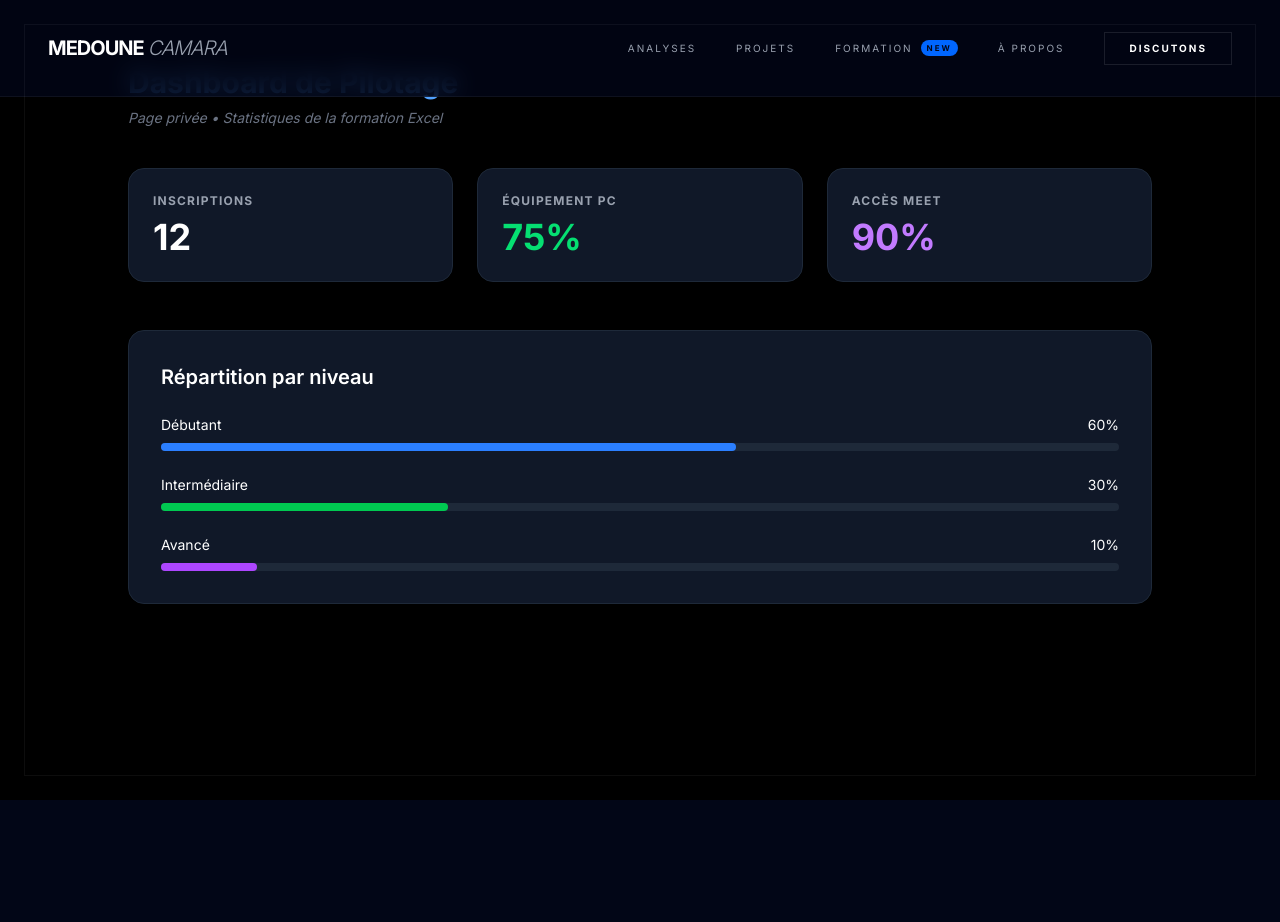
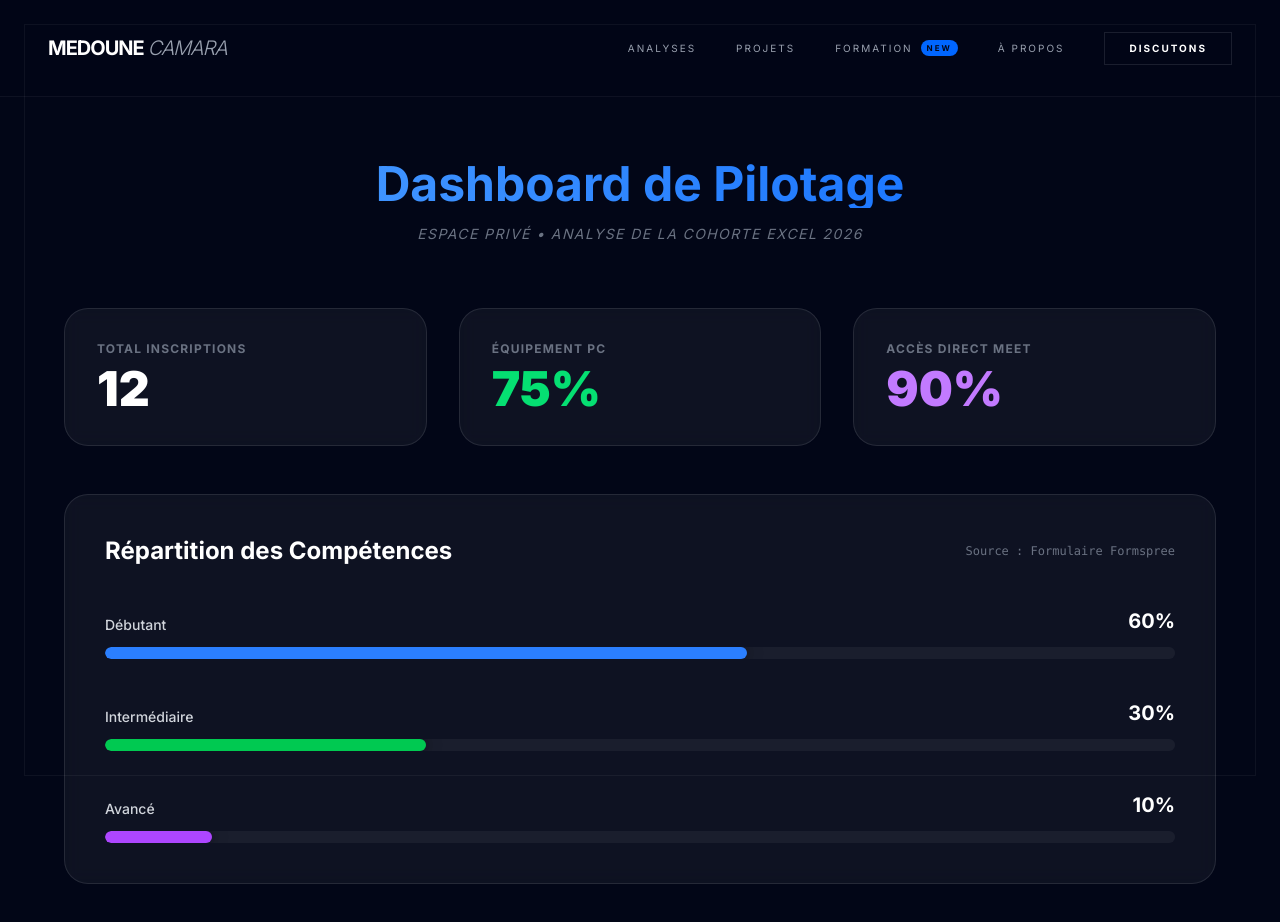
Before and after one commit to Medoune-data/medoune-business-analyst, a Next.js app: page /admin-stats in a window 1280 px wide. Shown: the top 922 px of the page. Before the commit the page ends 800 px from the top, so only its background shows below. Built offline with nearby package versions, Linux system fonts and the light colour scheme; a web font is replaced by a local one.

Commit message:
UI: Refonte complète du dashboard stats pour corriger le layout

```diff
--- a/src/app/admin-stats/page.tsx
+++ b/src/app/admin-stats/page.tsx
@@ -1,71 +1,74 @@
 import React from 'react';
 
 export default function AdminStatsPage() {
-  // Ces données sont à mettre à jour manuellement selon tes rapports Formspree
   const stats = {
     totalInscrits: 12,
-    tauxPC: 75, // en %
-    dispoMeet: 90, // en %
-    niveaux: {
-      debutant: 60,
-      intermediaire: 30,
-      avance: 10
-    }
+    tauxPC: 75,
+    dispoMeet: 90,
+    niveaux: { debutant: 60, intermediaire: 30, avance: 10 }
   };
 
   return (
-    <main className="min-h-screen bg-black text-white py-16 px-4">
-      <div className="max-w-5xl mx-auto">
-        <h1 className="text-3xl font-bold mb-2 text-blue-400">Dashboard de Pilotage</h1>
-        <p className="text-gray-500 mb-10 text-sm italic">Page privée • Statistiques de la formation Excel</p>
+    <main className="min-h-screen bg-brand-midnight text-white pt-40 pb-20 px-6">
+      <div className="max-w-6xl mx-auto">
 
-        {/* --- CARTES KPI --- */}
-        <div className="grid grid-cols-1 md:grid-cols-3 gap-6 mb-12">
-          <div className="bg-gray-900 p-6 rounded-2xl border border-gray-800">
-            <p className="text-gray-400 text-xs uppercase font-bold tracking-widest">Inscriptions</p>
-            <h3 className="text-4xl font-bold mt-2">{stats.totalInscrits}</h3>
+        {/* EN-TÊTE CENTRÉ */}
+        <div className="text-center mb-16">
+          <h1 className="text-4xl md:text-5xl font-bold mb-4 bg-gradient-to-r from-blue-400 to-accent-primary bg-clip-text text-transparent">
+            Dashboard de Pilotage
+          </h1>
+          <p className="text-gray-500 text-sm tracking-widest uppercase italic">
+            Espace Privé • Analyse de la Cohorte Excel 2026
+          </p>
+        </div>
+
+        {/* GRILLE DES KPI */}
+        <div className="grid grid-cols-1 md:grid-cols-3 gap-8 mb-12">
+          <div className="bg-white/5 backdrop-blur-sm p-8 rounded-3xl border border-white/10 hover:border-accent-primary/50 transition-all group">
+            <p className="text-gray-500 text-xs font-bold uppercase tracking-widest mb-2">Total Inscriptions</p>
+            <h3 className="text-5xl font-black group-hover:scale-110 transition-transform origin-left">
+              {stats.totalInscrits}
+            </h3>
           </div>
-          <div className="bg-gray-900 p-6 rounded-2xl border border-gray-800">
-            <p className="text-gray-400 text-xs uppercase font-bold tracking-widest">Équipement PC</p>
-            <h3 className="text-4xl font-bold mt-2 text-green-400">{stats.tauxPC}%</h3>
+
+          <div className="bg-white/5 backdrop-blur-sm p-8 rounded-3xl border border-white/10 hover:border-green-500/50 transition-all group">
+            <p className="text-gray-500 text-xs font-bold uppercase tracking-widest mb-2">Équipement PC</p>
+            <h3 className="text-5xl font-black text-green-400 group-hover:scale-110 transition-transform origin-left">
+              {stats.tauxPC}%
+            </h3>
           </div>
-          <div className="bg-gray-900 p-6 rounded-2xl border border-gray-800">
-            <p className="text-gray-400 text-xs uppercase font-bold tracking-widest">Accès Meet</p>
-            <h3 className="text-4xl font-bold mt-2 text-purple-400">{stats.dispoMeet}%</h3>
+
+          <div className="bg-white/5 backdrop-blur-sm p-8 rounded-3xl border border-white/10 hover:border-purple-500/50 transition-all group">
+            <p className="text-gray-500 text-xs font-bold uppercase tracking-widest mb-2">Accès Direct Meet</p>
+            <h3 className="text-5xl font-black text-purple-400 group-hover:scale-110 transition-transform origin-left">
+              {stats.dispoMeet}%
+            </h3>
           </div>
         </div>
 
-        {/* --- RÉPARTITION DES NIVEAUX --- */}
-        <div className="bg-gray-900 p-8 rounded-2xl border border-gray-800">
-          <h2 className="text-xl font-semibold mb-6">Répartition par niveau</h2>
-          <div className="space-y-6">
-            <div>
-              <div className="flex justify-between text-sm mb-2">
-                <span>Débutant</span>
-                <span>{stats.niveaux.debutant}%</span>
+        {/* SECTION NIVEAUX - PLUS LARGE ET ÉLÉGANTE */}
+        <div className="bg-white/5 backdrop-blur-sm p-10 rounded-3xl border border-white/10">
+          <div className="flex items-center justify-between mb-10">
+            <h2 className="text-2xl font-bold">Répartition des Compétences</h2>
+            <span className="text-xs text-gray-500 font-mono">Source : Formulaire Formspree</span>
+          </div>
+
+          <div className="space-y-10">
+            {[
+              { label: "Débutant", val: stats.niveaux.debutant, color: "bg-blue-500" },
+              { label: "Intermédiaire", val: stats.niveaux.intermediaire, color: "bg-green-500" },
+              { label: "Avancé", val: stats.niveaux.avance, color: "bg-purple-500" }
+            ].map((n) => (
+              <div key={n.label}>
+                <div className="flex justify-between items-end mb-3">
+                  <span className="text-sm font-medium text-gray-300">{n.label}</span>
+                  <span className="text-xl font-bold">{n.val}%</span>
+                </div>
+                <div className="w-full bg-white/5 h-3 rounded-full overflow-hidden">
+                  <div className={`${n.color} h-full rounded-full shadow-[0_0_15px_rgba(0,0,0,0.5)]`} style={{ width: `${n.val}%` }}></div>
+                </div>
               </div>
-              <div className="w-full bg-gray-800 h-2 rounded-full">
-                <div className="bg-blue-500 h-2 rounded-full" style={{ width: `${stats.niveaux.debutant}%` }}></div>
-              </div>
-            </div>
-            <div>
-              <div className="flex justify-between text-sm mb-2">
-                <span>Intermédiaire</span>
-                <span>{stats.niveaux.intermediaire}%</span>
-              </div>
-              <div className="w-full bg-gray-800 h-2 rounded-full">
-                <div className="bg-green-500 h-2 rounded-full" style={{ width: `${stats.niveaux.intermediaire}%` }}></div>
-              </div>
-            </div>
-            <div>
-              <div className="flex justify-between text-sm mb-2">
-                <span>Avancé</span>
-                <span>{stats.niveaux.avance}%</span>
-              </div>
-              <div className="w-full bg-gray-800 h-2 rounded-full">
-                <div className="bg-purple-500 h-2 rounded-full" style={{ width: `${stats.niveaux.avance}%` }}></div>
-              </div>
-            </div>
+            ))}
           </div>
         </div>
       </div>
```
